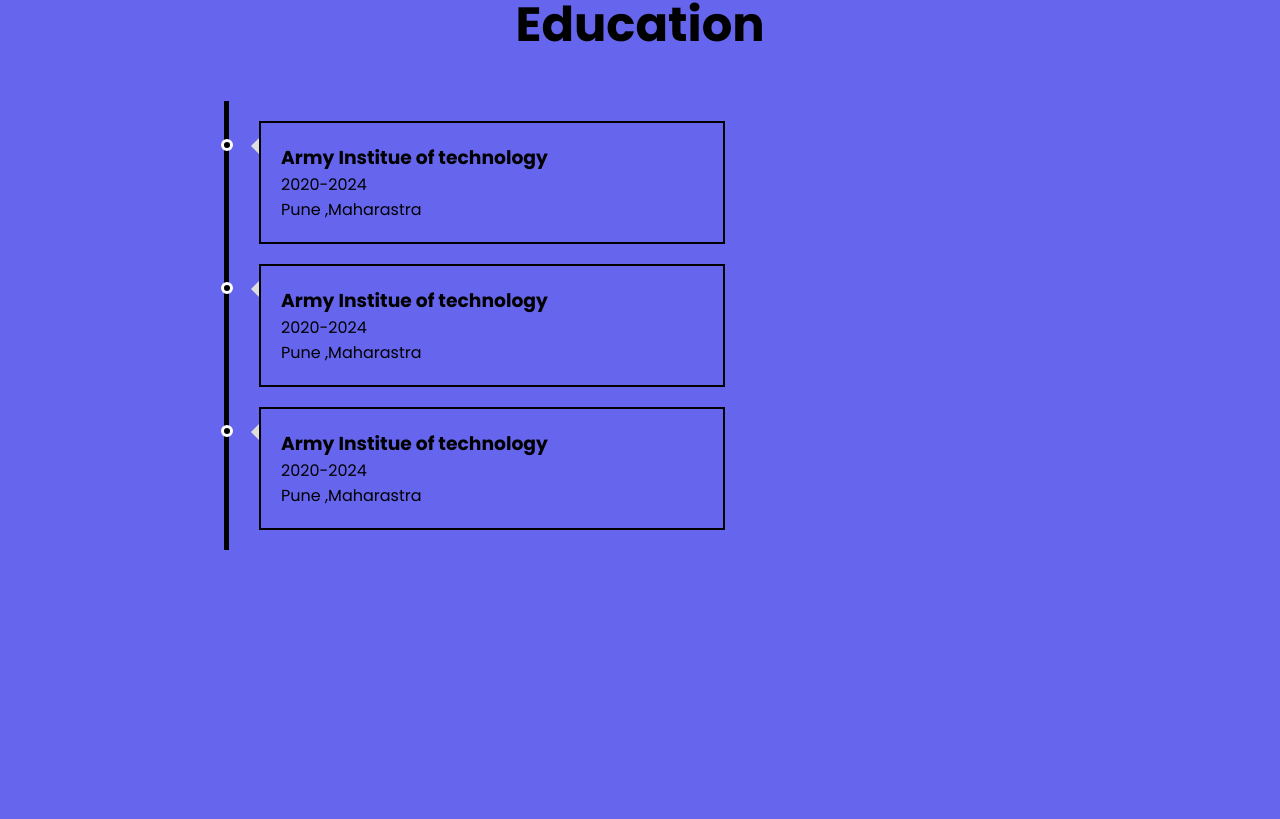
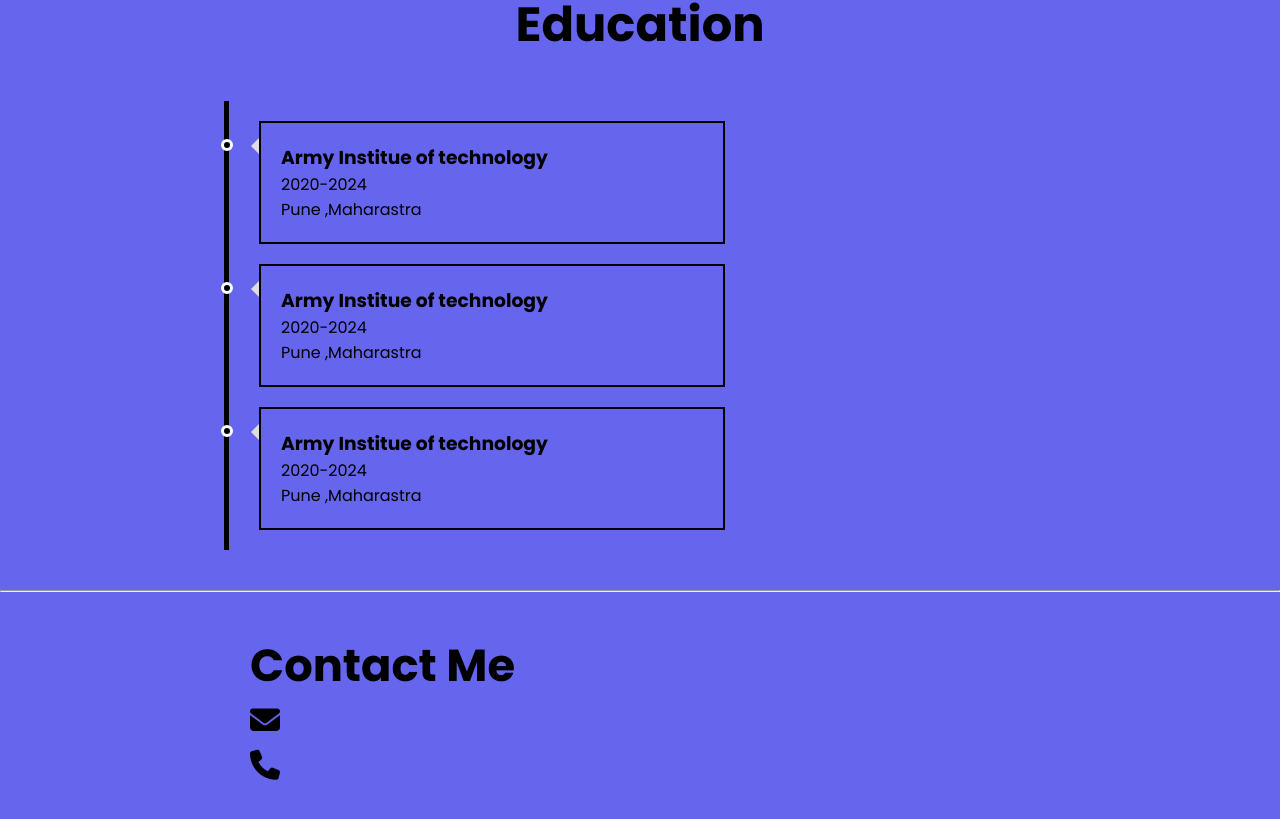
Before and after one commit to Denver04/Portfolio2, a React (Vite) app: page / in a window 1280 px wide. Shown: the part 3550-4369 px from the top of the page. Before the commit the page ends 4140 px from the top, so only its background shows below. Built offline with nearby package versions, Linux system fonts and the light colour scheme.

Commit message:
contact section

```diff
--- a/src/App.jsx
+++ b/src/App.jsx
@@ -4,6 +4,7 @@ import Body from './components/Body';
 import Project from './components/Project';
 import Skill from './components/Skill';
 import Education from './components/Education';
+import Contact from './components/Contact';
 
 function App() {
   return (
@@ -17,6 +18,8 @@ function App() {
       <Project />
       <hr></hr>
       <Education />
+      <hr></hr>
+      <Contact />
     </div>
   )
 }
--- a/src/Css/contact.css
+++ b/src/Css/contact.css
@@ -0,0 +1,18 @@
+.contact{
+    display: flex;
+    padding: 40px 250px;
+    flex-direction: column;
+    /* background-color: #dbdbdb; */
+}
+.contact-head{
+    font-size: 1.4rem;
+
+}
+.contacts{
+    display: flex;
+    flex-direction: column;
+}
+.contacts a{
+    font-size: 30px;
+    color: black;
+}
--- a/src/components/Contact.jsx
+++ b/src/components/Contact.jsx
@@ -1,8 +1,14 @@
-import React from 'react'
+import React from 'react';
+import "../Css/contact.css"
 
 function Contact() {
   return (
-    <div>
+    <div className='contact'>
+        <div className='contact-head'><h1>Contact Me</h1></div>
+        <div className='contacts'>
+            <a href="mailto:abhisekkumarsingh021@example.com"><i class="fa-solid fa-envelope"></i></a>
+            <a href="tel:+918875209080"><i class="fa-sharp fa-solid fa-phone"></i></a>
+        </div>
 
     </div>
   )
```
